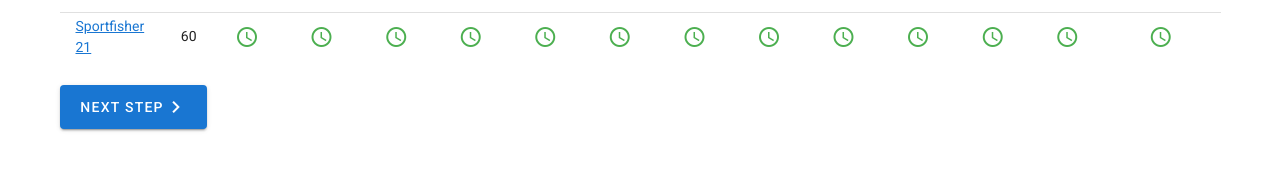
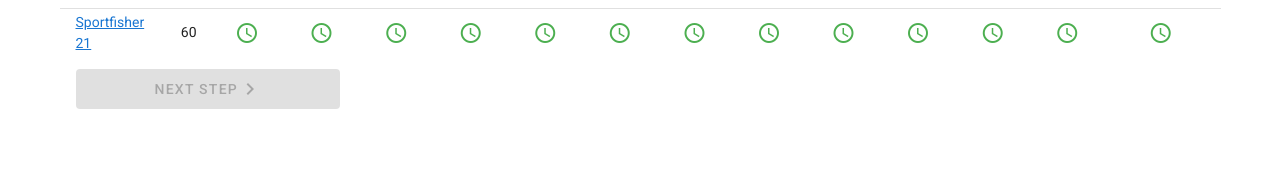
Before and after one commit to Fink2005/Navigay, a Nuxt app: page / in a window 1280 px wide. Shown: the part 527-698 px from the top of the page. Built offline with nearby package versions, Linux system fonts and the light colour scheme.

Commit message:
chua xong

```diff
--- a/components/hoangtubuda.vue
+++ b/components/hoangtubuda.vue
@@ -69,11 +69,20 @@
          </v-col>
      </v-row>
 
-     <v-row class="mt-6 pl-3 ">
-       <v-btn color="primary" large @click="nextStep">Next Step
-          <v-icon>mdi-chevron-right</v-icon>
-       </v-btn>
-     </v-row>
+     <div class="d-flex flex-row mx-1">
+        <div class="col-sm-4 col-md-3 col-12">
+          <v-btn
+            color="primary"
+            class="white--text btn-disable"
+            style="width: 100%; height: 40px;"
+            @click="$emit('next step')"
+            :disabled="!isStepComplete"
+          >
+              Next Step
+            <v-icon>mdi-chevron-right</v-icon>
+          </v-btn>
+        </div>
+     </div>
   </v-container>
  </template>
 
@@ -86,11 +95,17 @@
            name: "Vectra 21",
            link: "#",
            hp: 60,
+           lake: "Memphrémagog",
+           dock: "Pointe Merry",
+           city: "Magog",
          },
          {
            name: "Sportfisher 21",
            link: "#",
            hp: 60,
+           lake: "Memphrémagog",
+           dock: "Pointe Merry",
+           city: "Magog",
          },
        ],
        selectedDate: null,
@@ -116,6 +131,9 @@
        const dates = `${date.getDate()} ${date.toLocaleString('en-CA', { month: 'long' })}`;
        return dates
      },
+     isStepComplete() {
+        return this.selectedBoat !== null && this.selectedDate !== null;
+     }
    },
    methods: {
      prevDay() {
@@ -128,7 +146,13 @@
      },
      nextStep() {
        // Function to handle the next step action
-       alert("Proceeding to the next step...");
+       this.$emit('dataFromOne', {
+          boat: boats,
+          day: day,
+          lake: boats.lake,
+          dock: boats.dock,
+          city: boats.city,
+       });
      },
      selectDate (boat, date) {
        this.selectedBoat = boat
@@ -142,8 +166,7 @@
        this.buttonDate = newDate;
        this.getFormattedDate(this.buttonDate);
        this.dialog = false;
-     }
-
+     },
    },
  };
  </script>
```
